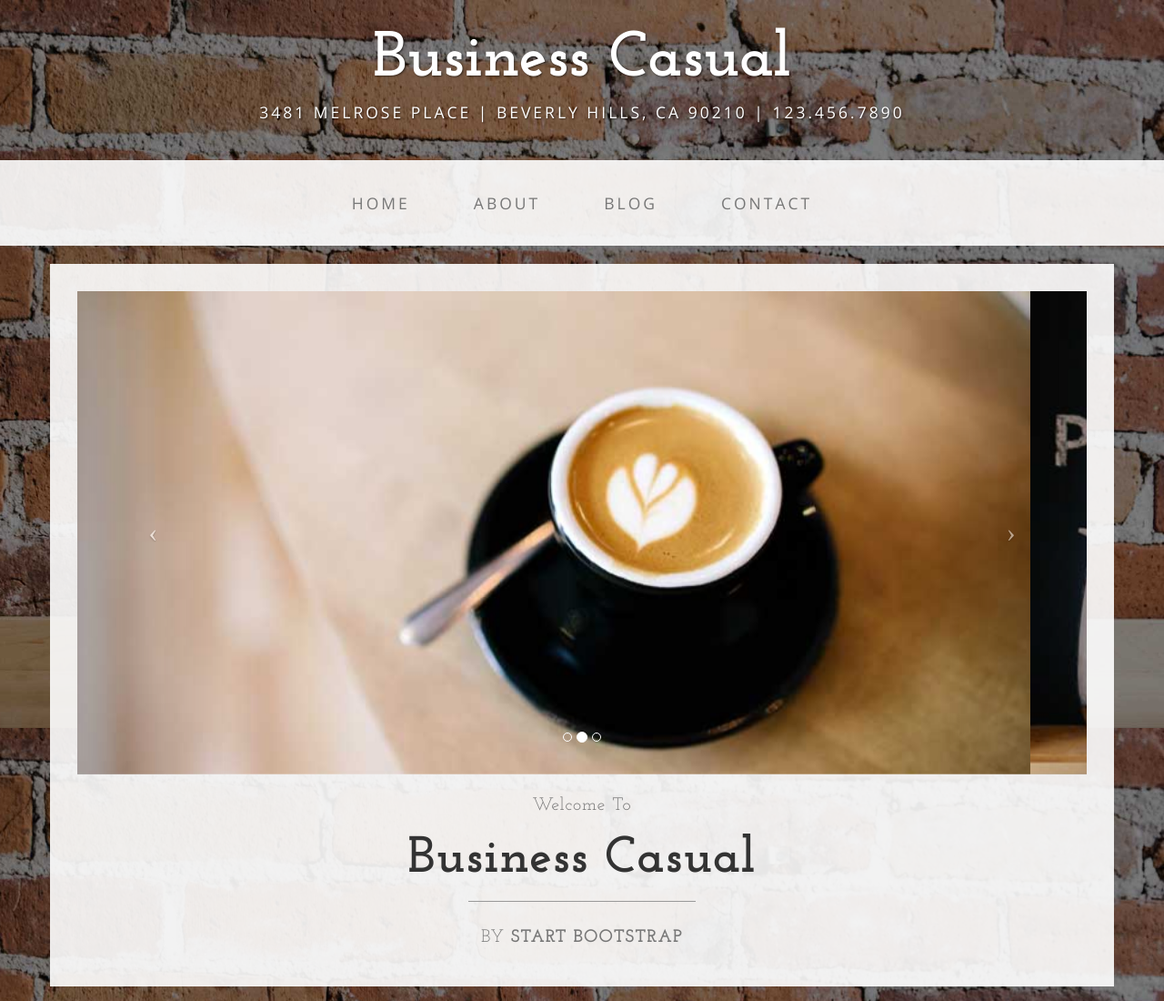
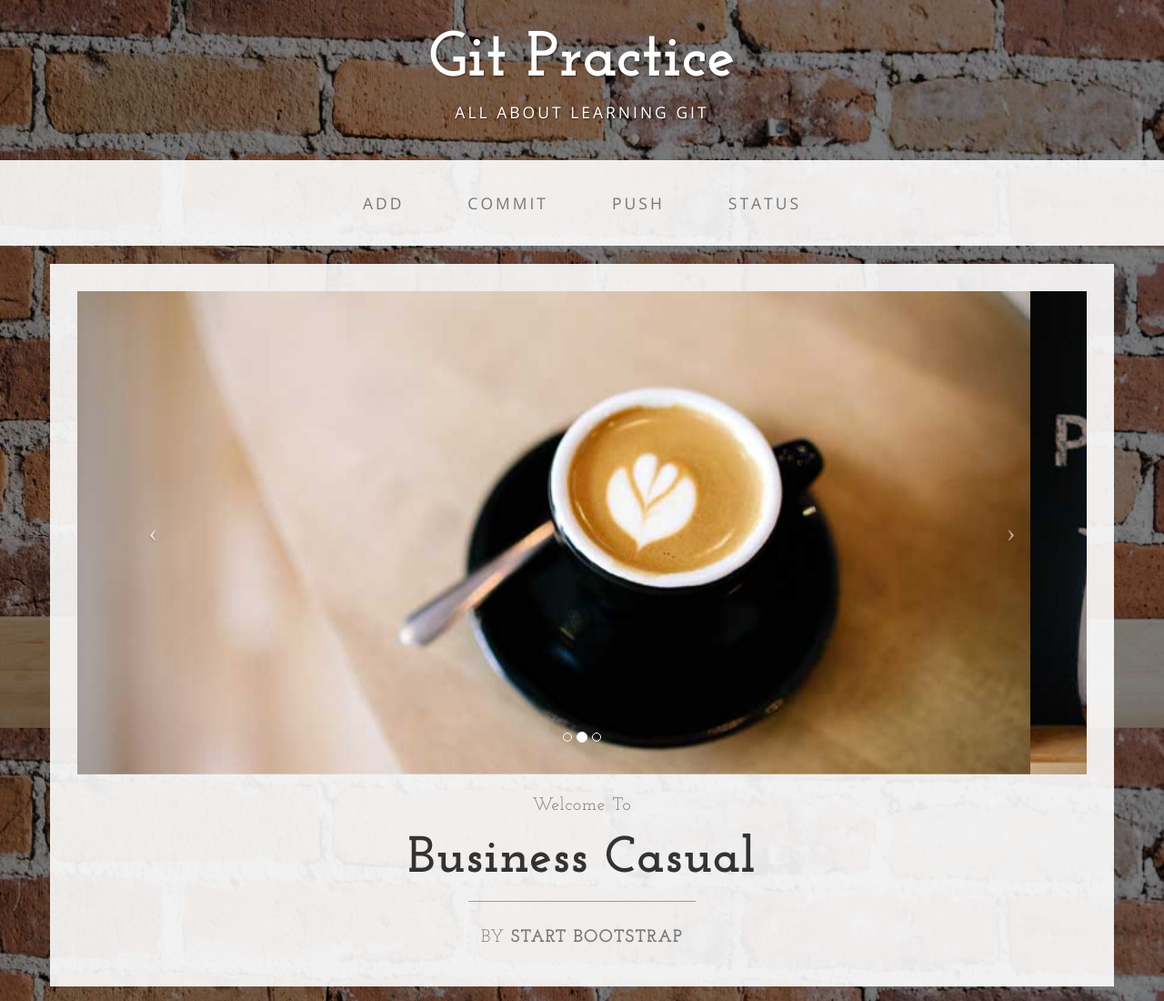
Before and after one commit to rteder/theme, a plain HTML site: page index.html in a window 1280 px wide. Shown: the top 1100 px of the page at 91% size. Drawn offline with nearby package versions, Linux system fonts and the light colour scheme.

Commit message:
Changed title, subtitle and nav bar items.

```diff
--- a/index.html
+++ b/index.html
@@ -9,7 +9,7 @@
     <meta name="description" content="">
     <meta name="author" content="">
 
-    <title>Business Casual - Start Bootstrap Theme</title>
+    <title>Git Practice</title>
 
     <!-- Bootstrap Core CSS -->
     <link href="css/bootstrap.min.css" rel="stylesheet">
@@ -32,8 +32,8 @@
 
 <body>
 
-    <div class="brand">Business Casual</div>
-    <div class="address-bar">3481 Melrose Place | Beverly Hills, CA 90210 | 123.456.7890</div>
+    <div class="brand">Git Practice</div>
+    <div class="address-bar">All about learning Git</div>
 
     <!-- Navigation -->
     <nav class="navbar navbar-default" role="navigation">
@@ -53,16 +53,16 @@
             <div class="collapse navbar-collapse" id="bs-example-navbar-collapse-1">
                 <ul class="nav navbar-nav">
                     <li>
-                        <a href="index.html">Home</a>
+                        <a href="index.html">Add</a>
                     </li>
                     <li>
-                        <a href="about.html">About</a>
+                        <a href="about.html">Commit</a>
                     </li>
                     <li>
-                        <a href="blog.html">Blog</a>
+                        <a href="blog.html">Push</a>
                     </li>
                     <li>
-                        <a href="contact.html">Contact</a>
+                        <a href="contact.html">Status</a>
                     </li>
                 </ul>
             </div>
```
